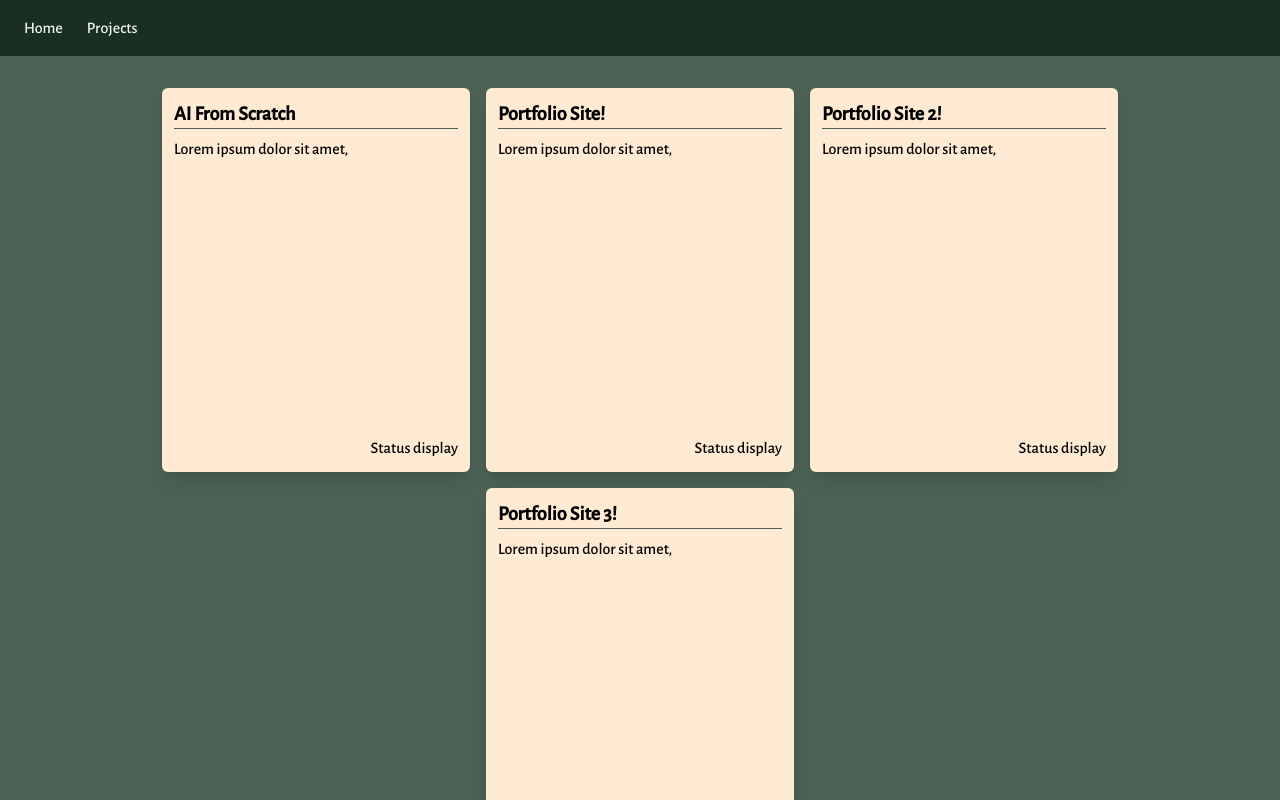
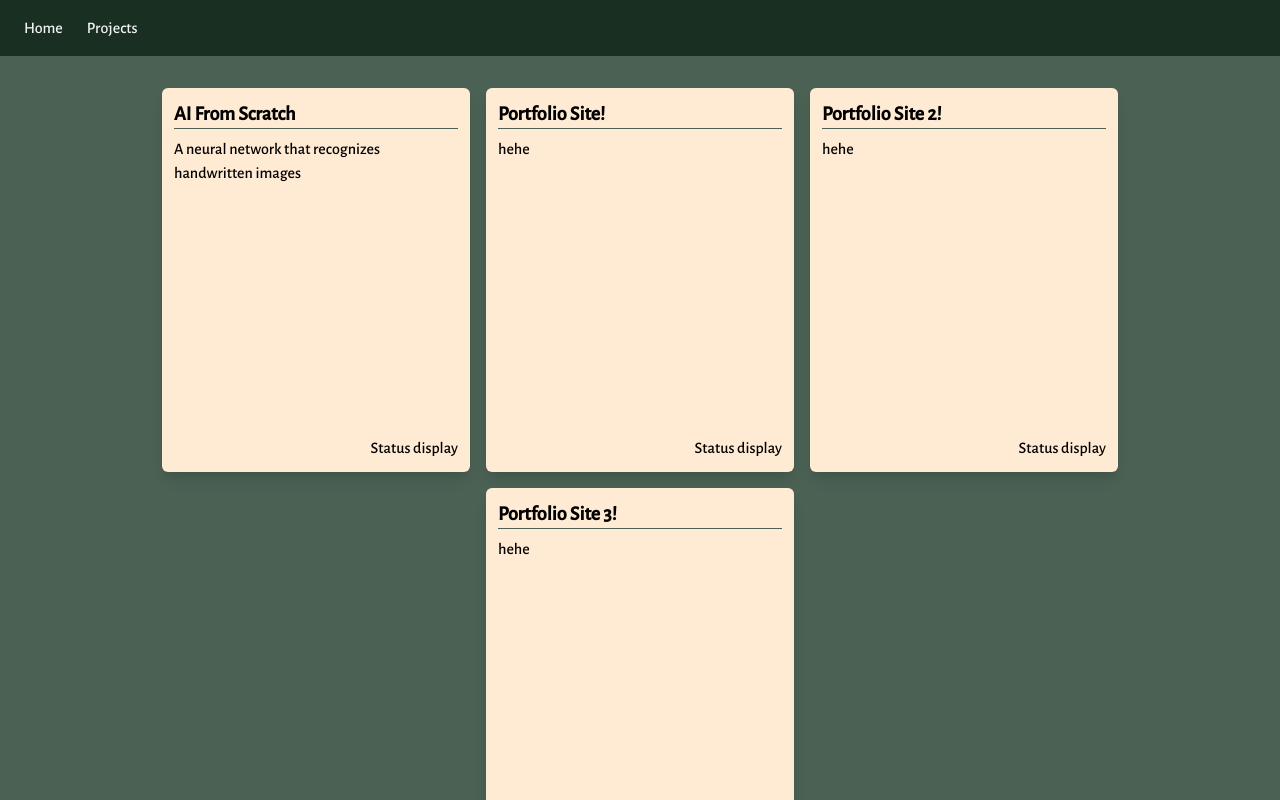
Before and after one commit to arob12inson/portfolio, a Next.js app: page /Projects in a window 1280 px wide. Built offline with nearby package versions, Linux system fonts and the light colour scheme.

Commit message:
Custom project descriptions

```diff
--- a/app/(components)/ProjectCard.tsx
+++ b/app/(components)/ProjectCard.tsx
@@ -1,6 +1,12 @@
 import Image from "next/image";
 
-const ProjectCard = ({ title }: { title: string }) => {
+const ProjectCard = ({
+  title,
+  description,
+}: {
+  title: string;
+  description: string;
+}) => {
   return (
     <div
       className="flex flex-col bg-card hover:bg-card-hover
@@ -9,7 +15,7 @@ const ProjectCard = ({ title }: { title: string }) => {
       <h4>{title}</h4>
       <hr className="h-px border-0 bg-page mb-2" />
       <p className="whitespace-pre-wrap text-black oveflow-hidden">
-        Lorem ipsum dolor sit amet,
+        {description}
       </p>
       <div className="flex-grow"></div>
       <div className="flex mt-2">
--- a/app/Projects/page.tsx
+++ b/app/Projects/page.tsx
@@ -4,10 +4,13 @@ import ProjectCard from "../(components)/ProjectCard";
 const Projects = () => {
   return (
     <div className="p-6 flex flex-wrap w-full h-auto justify-center items-start">
-      <ProjectCard title="AI From Scratch" />
-      <ProjectCard title="Portfolio Site!" />
-      <ProjectCard title="Portfolio Site 2!" />
-      <ProjectCard title="Portfolio Site 3!" />
+      <ProjectCard
+        title="AI From Scratch"
+        description="A neural network that recognizes handwritten images"
+      />
+      <ProjectCard title="Portfolio Site!" description="hehe" />
+      <ProjectCard title="Portfolio Site 2!" description="hehe" />
+      <ProjectCard title="Portfolio Site 3!" description="hehe" />
     </div>
   );
 };
```
